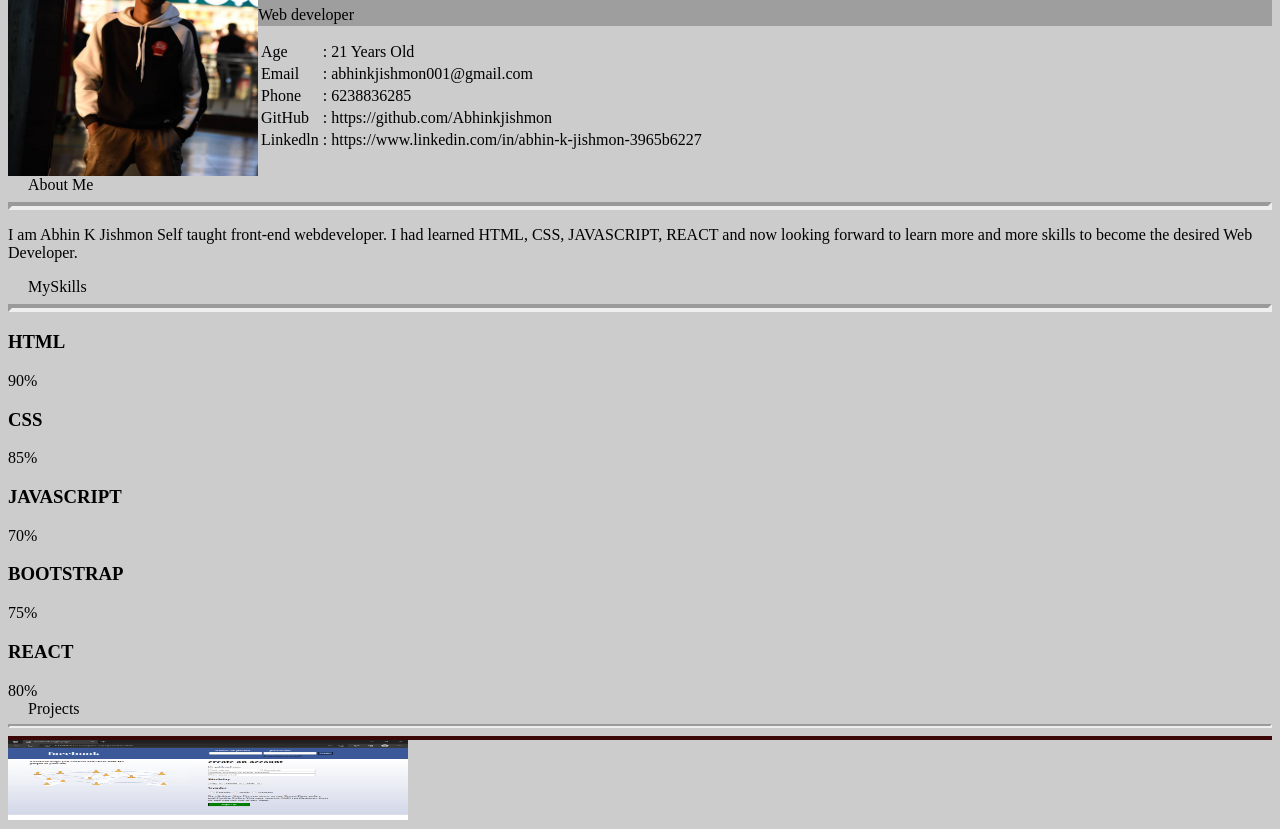
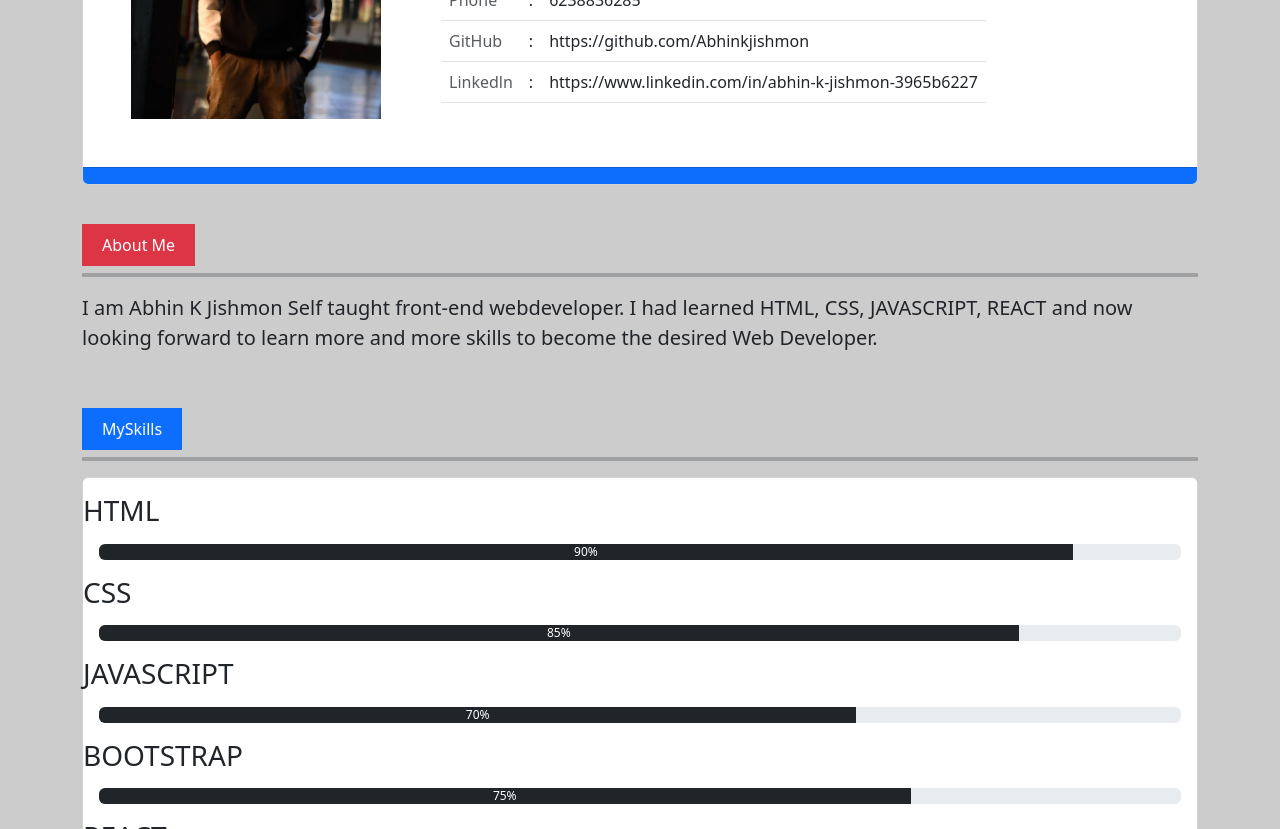
Before and after one commit to Abhinkjishmon/myportfolio1, a plain HTML site: page index.html in a window 1280 px wide. Shown: the part 647-1476 px from the top of the page. Drawn offline with nearby package versions, Linux system fonts and the light colour scheme; files that its build step writes are made by us from their sources; the site is published under a folder, as on GitHub Pages, so addresses that start at the root find nothing.

Commit message:
Update index.html

```diff
--- a/index.html
+++ b/index.html
@@ -4,10 +4,9 @@
     <meta charset="UTF-8">
     <meta http-equiv="X-UA-Compatible" content="IE=edge">
     <meta name="viewport" content="width=device-width, initial-scale=1.0">
-    <link rel="stylesheet" href="/css/bootstrap.css">
+    <link rel="stylesheet" href="bootstrap.css" />
     <link rel="stylesheet" href="styles.css" />
-    <script src="https://cdn.jsdelivr.net/npm/@popperjs/core@2.11.5/dist/umd/popper.min.js" integrity="sha384-Xe+8cL9oJa6tN/veChSP7q+mnSPaj5Bcu9mPX5F5xIGE0DVittaqT5lorf0EI7Vk" crossorigin="anonymous"></script>
-    <script src="/js/bootstrap.js"></script>
+    <script src="bootstrap.js"></script>
     <title>My Portfolio Website</title>
 </head>
 <body data-spy="scroll" data-target=".navbar">
```
